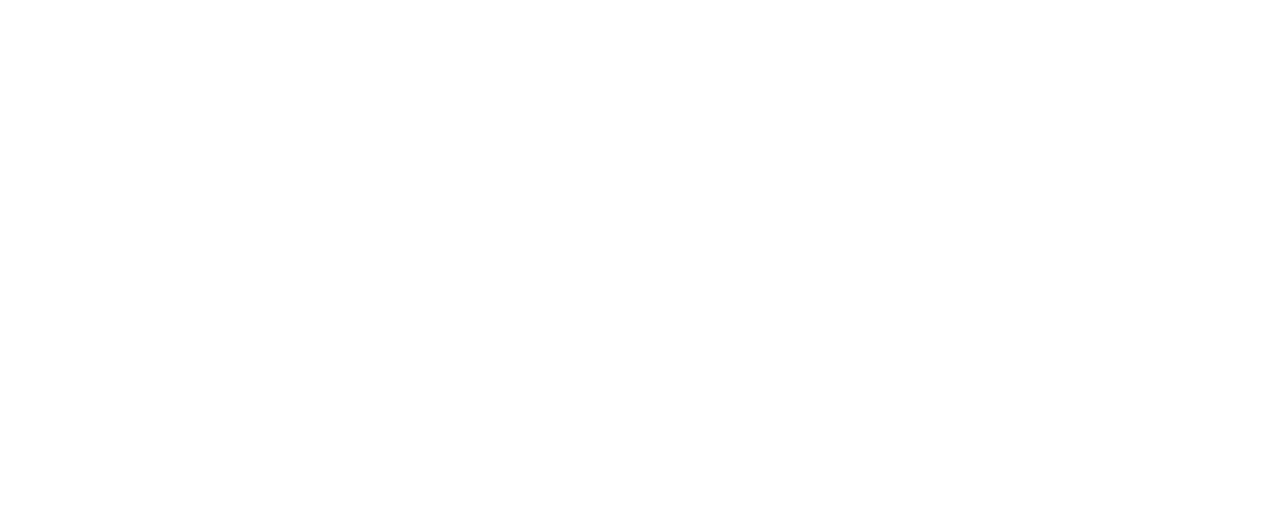
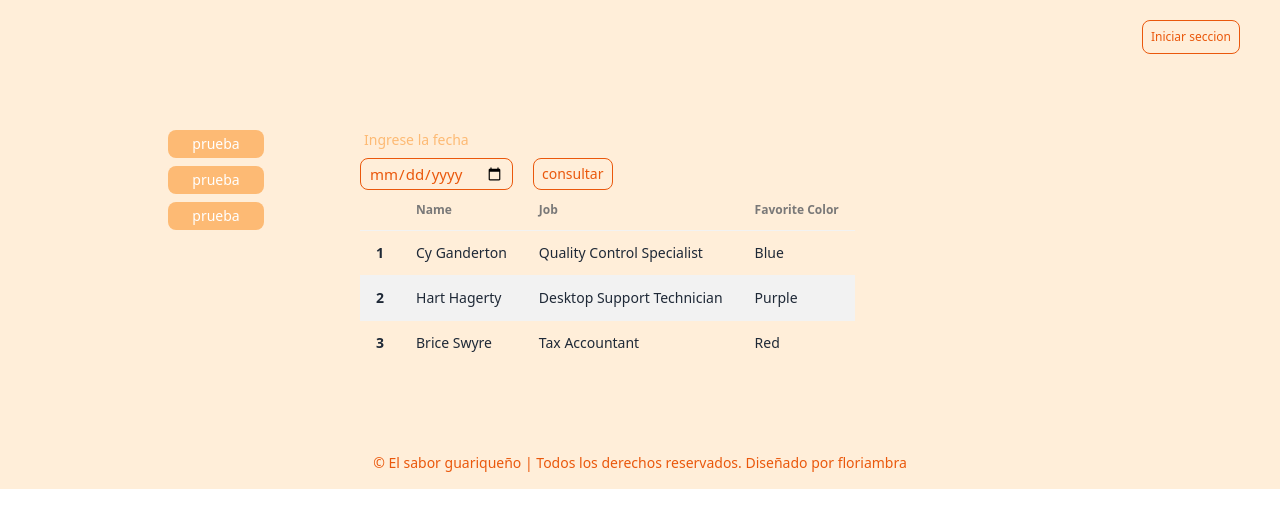
Before and after one commit to HectorMorgadoC/desayunos_catherine, a Vue app: page /finansa in a window 1280 px wide. Before the commit this address had no page. Shown: the top 528 px of the page. Built offline with nearby package versions, Linux system fonts and the light colour scheme; a web font is replaced by a local one.

Commit message:
Refactor LoginView and LayoutView for improved styling and structure; add new route for Finansa component; update BrowserView and FooterView styles to use orange theme; enhance BannerProduct layout.

```diff
--- /dev/null
+++ b/src/modules/image/ImageBanner.vue
@@ -0,0 +1,6 @@
+<template>
+  <div class="w-64 flex-shrink-0">
+          <img src="../../img/catherine_pan.png" alt="reference image"
+               class="w-full h-full object-cover rounded-lg" />
+  </div>
+</template>
--- a/src/modules/lading/layout/LoginView.vue
+++ b/src/modules/lading/layout/LoginView.vue
@@ -1,23 +1,26 @@
 <template>
 <BrowserView />
-<div class="flex items-center justify-around">
-  <div class="flex items-center justify-center ">
-  <form action="" class="rounded-lg space-y-2 ">
+<div class="max-w-6xl mx-auto p-4 mt-8">
+    <div class="mb-8 p-6 rounded-lg">
+      <div class="flex gap-8 items-center">
+        <!-- Contenedor de formulario -->
+        <div class="flex-grow">
+          <form action="" class="rounded-lg space-y-2 px-10">
     <div>
-      <label for="usuario" class="block text-sm font-medium text-blue-700">Ingrese Usuario</label>
+      <label for="usuario" class="block text-sm font-medium text-orange-600">Ingrese Usuario</label>
       <input
         id="usuario"
         type="text"
-        class="background_all h-1/3 mt-1 w-full px-2 py-2 border border-solid border-blue-700 rounded-lg text-blue-700 focus:outline-none focus:ring-2 focus:ring-blue-600 focus:border-blue-600"
+        class="background_all h-1/3 mt-1 w-full px-2 py-2 border border-solid border-orange-600 rounded-lg text-orange-600 focus:outline-none focus:ring-1 focus:ring-orange-500 "
         placeholder="Usuario"
       />
     </div>
     <div>
-      <label for="password" class="block text-sm font-medium text-blue-700">Ingrese Password</label>
+      <label for="password" class="block text-sm font-medium text-orange-600">Ingrese Password</label>
       <input
         id="password"
         type="password"
-        class="background_all h-1/3 mt-1 w-full px-3 py-2 border border-solid border-blue-700 rounded-lg text-blue-700 focus:outline-none focus:ring-2 focus:ring-blue-600 focus:border-blue-600"
+        class="background_all h-1/3 mt-1 w-full px-2 py-2 border border-solid border-orange-600 rounded-lg text-orange-600 focus:outline-none focus:ring-1 focus:ring-orange-500 "
         placeholder="Password"
       />
     </div>
@@ -25,22 +28,20 @@
       <input
         type="submit"
         value="Ingresar"
-        class="w-full h-8 text-center text-sm text-blue-700 border border-solid border-blue-700 rounded-lg hover:bg-blue-400 hover:text-white transition duration-300 cursor-pointer"
+        class="w-full h-8 text-center text-sm text-orange-600 border border-solid border-orange-600 rounded-lg hover:bg-orange-300 hover:text-white transition duration-300 cursor-pointer hover:border-transparent"
       />
     </div>
   </form>
-</div>
-      <div class="w-6/12 flex justify-end">
-        <img
-          class="3xl:h-[600px] 2xl:h-[550px] xl:h-[450px] lg:h-[450px] md:h-[450px] sm:h-[350px]"
-          src="../../../img/catherine_pan.png"
-          alt="user image"
-        />
+        </div>
+         <!-- Contenedor de Imagen -->
+        <ImageBanner />
       </div>
     </div>
+  </div>
     <FooterView />
 </template>
 <script setup lang="ts">
+import ImageBanner from '@/modules/image/ImageBanner.vue';
 import BrowserView from '@/views/layout/BrowserView.vue';
 import FooterView from '@/views/layout/FooterView.vue';
 
--- /dev/null
+++ b/src/modules/menu/MenuFinansa.vue
@@ -0,0 +1,75 @@
+<script setup lang="ts">
+import BrowserView from '@/views/layout/BrowserView.vue';
+import FooterView from '@/views/layout/FooterView.vue';
+</script>
+
+<template>
+  <BrowserView />
+  <div class="max-w-6xl mx-auto p-4 mt-2">
+    <div class="mb-8 p-6 rounded-lg">
+      <div class="flex gap-8 items-start">
+        <div>
+          <ul class="menu rounded-box w-56">
+            <li class="flex items-center"><RouterLink class="px-6 py-1 text-white bg-orange-300 mb-2"> prueba </RouterLink></li>
+            <li class="flex items-center"><RouterLink class="px-6 py-1 text-white bg-orange-300 mb-2"> prueba </RouterLink></li>
+            <li class="flex items-center"><RouterLink class="px-6 py-1 text-white bg-orange-300 mb-2"> prueba </RouterLink></li>
+          </ul>
+        </div>
+        <div>
+          <div>
+            <form action="">
+              <label class="form-control w-full max-w-xs">
+              <div class="label">
+                <span class="label-text text-orange-300">Ingrese la fecha</span>
+              </div>
+              </label>
+              <div class="flex">
+                <input type="date" placeholder="Type here" class="background_all px-2 py-1 text-sm border border-solid border-orange-600 rounded-lg text-orange-600 focus:outline-none focus:ring-1 focus:ring-orange-500 " />
+                <input type="submit" value="consultar" class="ml-5 py-1 px-2 text-sm border border-solid border-orange-600 rounded-lg text-orange-600 focus:outline-none focus:ring-1 focus:ring-orange-500"/>
+              </div>
+
+            </form>
+
+          </div>
+          <div class="overflow-x-auto">
+          <table class="table table-zebra">
+            <!-- head -->
+            <thead>
+              <tr>
+                <th></th>
+                <th>Name</th>
+                <th>Job</th>
+                <th>Favorite Color</th>
+              </tr>
+            </thead>
+            <tbody>
+              <!-- row 1 -->
+              <tr>
+                <th>1</th>
+                <td>Cy Ganderton</td>
+                <td>Quality Control Specialist</td>
+                <td>Blue</td>
+              </tr>
+              <!-- row 2 -->
+              <tr>
+                <th>2</th>
+                <td>Hart Hagerty</td>
+                <td>Desktop Support Technician</td>
+                <td>Purple</td>
+              </tr>
+              <!-- row 3 -->
+              <tr>
+                <th>3</th>
+                <td>Brice Swyre</td>
+                <td>Tax Accountant</td>
+                <td>Red</td>
+              </tr>
+            </tbody>
+          </table>
+        </div>
+        </div>
+      </div>
+    </div>
+  </div>
+  <FooterView />
+</template>
--- a/src/router/index.ts
+++ b/src/router/index.ts
@@ -13,6 +13,11 @@
       path: "/login",
       name: "login",
       component: () => import('@/modules/lading/layout/LoginView.vue')
+    },
+    {
+      path: "/finansa",
+      name: "finansa",
+      component: () => import('@/modules/menu/MenuFinansa.vue')
     }
   ],
 })
--- a/src/views/layout/BannerProduct.vue
+++ b/src/views/layout/BannerProduct.vue
@@ -1,5 +1,5 @@
 <template>
-  <div class="grid grid-cols-1 sm:grid-cols-2 md:grid-cols-3 lg:grid-cols-4 gap-4 mt-10 p-5">
+  <div class="grid grid-cols-1 sm:grid-cols-2 md:grid-cols-3 lg:grid-cols-4 gap-4 p-5">
     <ProductView image="https://external-content.duckduckgo.com/iu/?u=https%3A%2F%2Ftse1.mm.bing.net%2Fth%3Fid%3DOIP.0E_TnWflWovlaLU2gikBPQAAAA%26pid%3DApi&f=1&ipt=b5746d52f55ae0c5afc6fcaef2f558628418fc71f3bf6316e85f1b86707e427f&ipo=images" />
     <ProductView image="https://external-content.duckduckgo.com/iu/?u=https%3A%2F%2Ftse3.mm.bing.net%2Fth%3Fid%3DOIP.0ydD6LarT9bHCnmm85kgXgHaFq%26pid%3DApi&f=1&ipt=7c419cab09f5846ecb96cd2a42d99fb50ed490b687e218b621b2f4a00d25eaad&ipo=images"/>
     <ProductView image="https://3.bp.blogspot.com/-ZeRwIRsGi3A/Wn3q1u4_-sI/AAAAAAAABxE/bmQP4oN48ZQ7KVK_3-0mQxeXyjusvGfzgCLcBGAs/s1600/Teque%25C3%25B1os.jpg" />
--- a/src/views/layout/BrowserView.vue
+++ b/src/views/layout/BrowserView.vue
@@ -1,11 +1,9 @@
 <template>
-  <nav
-    class="container px-6 mx-auto md:flex md:justify-end md:items-center p-4"
+  <header class="p-5">
+      <ul
+      class="mt-8 mr-5 space-y-2 md:flex md:space-y-0 md:flex-row md:items-center md:space-x-10 md:mt-0 transition-colors md:justify-end"
     >
-    <ul
-      class="flex-col items-end mt-8 space-y-2 md:flex md:space-y-0 md:flex-row md:items-center md:space-x-10 md:mt-0"
-    >
-      <li class="flex items-center justify-center px-2 py-1 border border-solid border-blue-700 rounded-lg text-blue-700 hover:bg-blue-400 hover:text-white"><RouterLink :to="{name: 'login'}" class="text-xs">Iniciar seccion</RouterLink></li>
+      <li class="flex items-start justify-center px-2 py-2 border border-solid border-orange-600 rounded-lg text-orange-600 hover:bg-orange-300 hover:text-white hover:border-transparent duration-400 cursor-pointer"><RouterLink :to="{name: 'finansa'}" class="text-xs">Iniciar seccion</RouterLink></li>
     </ul>
-  </nav>
+    </header>
 </template>
--- a/src/views/layout/FooterView.vue
+++ b/src/views/layout/FooterView.vue
@@ -1,5 +1,5 @@
 <template>
-  <footer class="footer footer-center text-blue-700 p-4">
+  <footer class="footer footer-center text-orange-600 p-4">
   <aside>
     <p>© El sabor guariqueño | Todos los derechos reservados. Diseñado por floriambra</p>
   </aside>
--- a/src/views/layout/LayoutView.vue
+++ b/src/views/layout/LayoutView.vue
@@ -1,22 +1,20 @@
+<script setup lang="ts">
+import ImageBanner from '@/modules/image/ImageBanner.vue';
+</script>
+
 <template>
-   <div class="flex items-center justify-around">
-      <div class="flex flex-col w-11/12 space-y-5 md:space-y-20 ">
-        <h1
-          class="3xl:text-8xl 2xl:text-7xl xl:text-6xl lg:text-4xl md:text-3xl sm:text-3xl text-xl  font-bold leading-tight text-blue-700 ml-5"
-        >
-        Hola te doy la bienvenida al sabor guariqueño
-        </h1>
-        <p
-        class="m-10 text-blue-700 w-fit md:py-3 md:px-5 py-1 px-2 rounded-lg 3xl:text-3xl 2xl:text-xl lg:text-xl md:text-md text-sm "
-        >Empieza tu dia con un rico desayuno</p>
-      </div>
+  <div class="max-w-6xl mx-auto p-4 mt-8">
+    <div class="mb-8 p-6 rounded-lg">
+      <div class="flex gap-8 items-center">
+        <!-- Contenedor de Títulos -->
+        <div class="flex-grow">
+          <h1 class="text-3xl font-bold mb-4 text-orange-300">Hola te doy la bienvenida al sabor guariqueño</h1>
+          <h2 class="text-xl text-orange-500">Empieza tu dia con un rico desayuno</h2>
+        </div>
+         <!-- Contenedor de Imagen -->
+         <ImageBanner/>
 
-      <div class="w-6/12 flex justify-end">
-        <img
-          class="3xl:h-[600px] 2xl:h-[550px] xl:h-[450px] lg:h-[450px] md:h-[450px] sm:h-[350px]"
-          src="../../img/catherine_pan.png"
-          alt="user image"
-        />
       </div>
     </div>
+  </div>
 </template>
```
